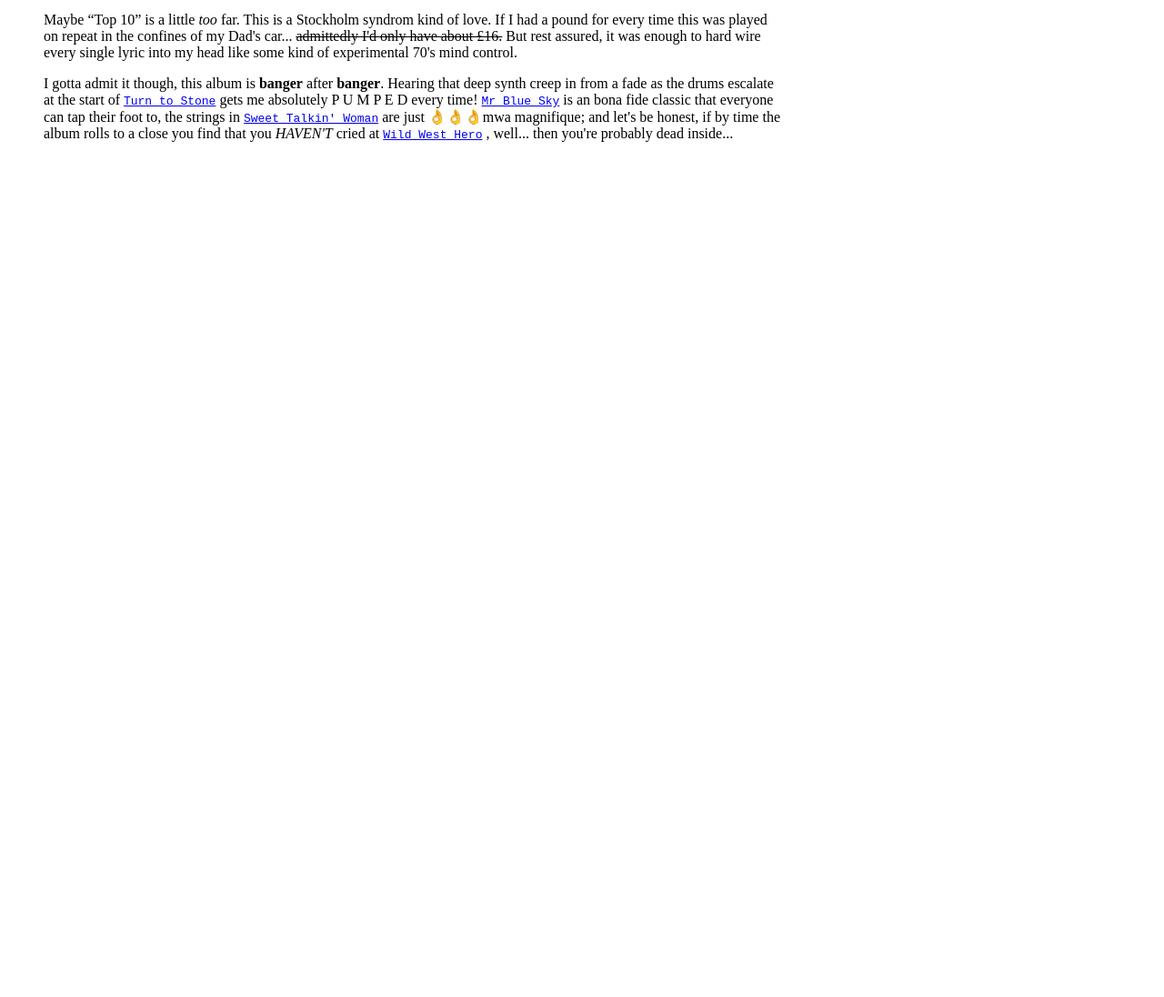
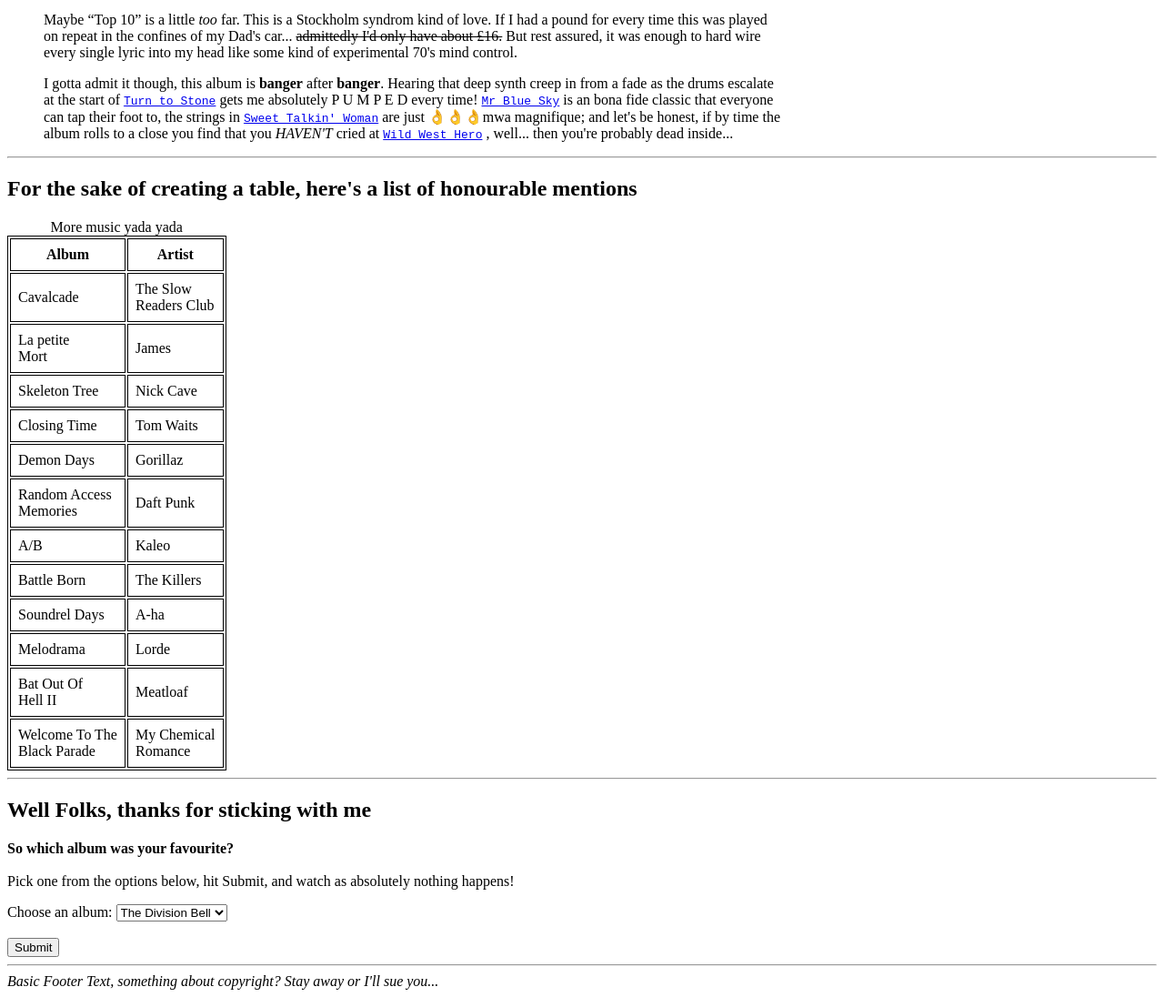
Before and after one commit to JamesDarwent/html-scrapbook, a plain HTML site: page scrapbook.html in a window 1280 px wide. Shown: the part 738-1834 px from the top of the page at 91% size. Before the commit the page ends 910 px from the top, so only its background shows below. Drawn offline with Linux system fonts and the light colour scheme.

Commit message:
Added table and footer. Works complete

```diff
--- a/scrapbook.html
+++ b/scrapbook.html
@@ -78,24 +78,57 @@
                     <a href="https://www.youtube.com/watch?v=NgbBy9hmZjA" target="_blank"><code>Wild West Hero</code></a>
                     , well... then you're probably dead inside...
                 </p>
-
-
-
-
-
             </li>
         </ol>
-        <body>
-
-    </main>
-
-
-
-
-
-
-
-
-
+        <hr>
+        <section>
+            <h2>For the sake of creating a table, here's a list of honourable mentions</h2>
+            <table cellpadding="8">
+                <head>
+                    <style>
+                    table, th, td {
+                      border: 1px solid black;
+                    }
+                    </style>
+                </head>
+                <caption>More music yada yada</caption>
+                <tr>
+                    <th>Album</th><th>Artist</th>
+                </tr>
+            <tbody>
+                <tr><td>Cavalcade</td><td>The Slow<br>Readers Club</td></tr>
+                <tr><td>La petite<br>Mort</td><td>James</td></tr>
+                <tr><td>Skeleton Tree</td><td>Nick Cave</td></tr>
+                <tr><td>Closing Time</td><td>Tom Waits</td></tr>
+                <tr><td>Demon Days</td><td>Gorillaz</td></tr>
+                <tr><td>Random Access<br>Memories</td><td>Daft Punk</td></tr>
+                <tr><td>A/B</td><td>Kaleo</td></tr>
+                <tr><td>Battle Born</td><td>The Killers</td></tr>
+                <tr><td>Soundrel Days</td><td>A-ha</td></tr>
+                <tr><td>Melodrama</td><td>Lorde</td></tr>
+                <tr><td>Bat Out Of <br> Hell II</td><td>Meatloaf</td></tr>
+                <tr><td>Welcome To The <br> Black Parade</td><td>My Chemical <br> Romance</td></tr>
+            </tbody>
+            </table>
+            <hr>
+        </section>
+        <div>
+            <h2>Well Folks, thanks for sticking with me</h2>
+            <p><b>So which album was your favourite?</b>
+                <br></br>Pick one from the options below, hit Submit, and watch as absolutely nothing happens!</p>
+        <form action="#" target="_blank">
+            <label for="albums">Choose an album:</label>
+            <select name="albums" id="albums">
+              <option value="The Division Bell">The Division Bell</option>
+              <option value="Brothers In Arms">Brothers In Arms</option>
+              <option value="Out Of The Blue">Out Of The Blue</option>
+            </select>
+            <br></br>
+            <input type="submit" value="Submit">
+          </form>
+        </div>
+        <hr>
+     </main>
+     <footer><em>Basic Footer Text, something about copyright? Stay away or I'll sue you...</em></footer>
 </body>
 </html>
```
